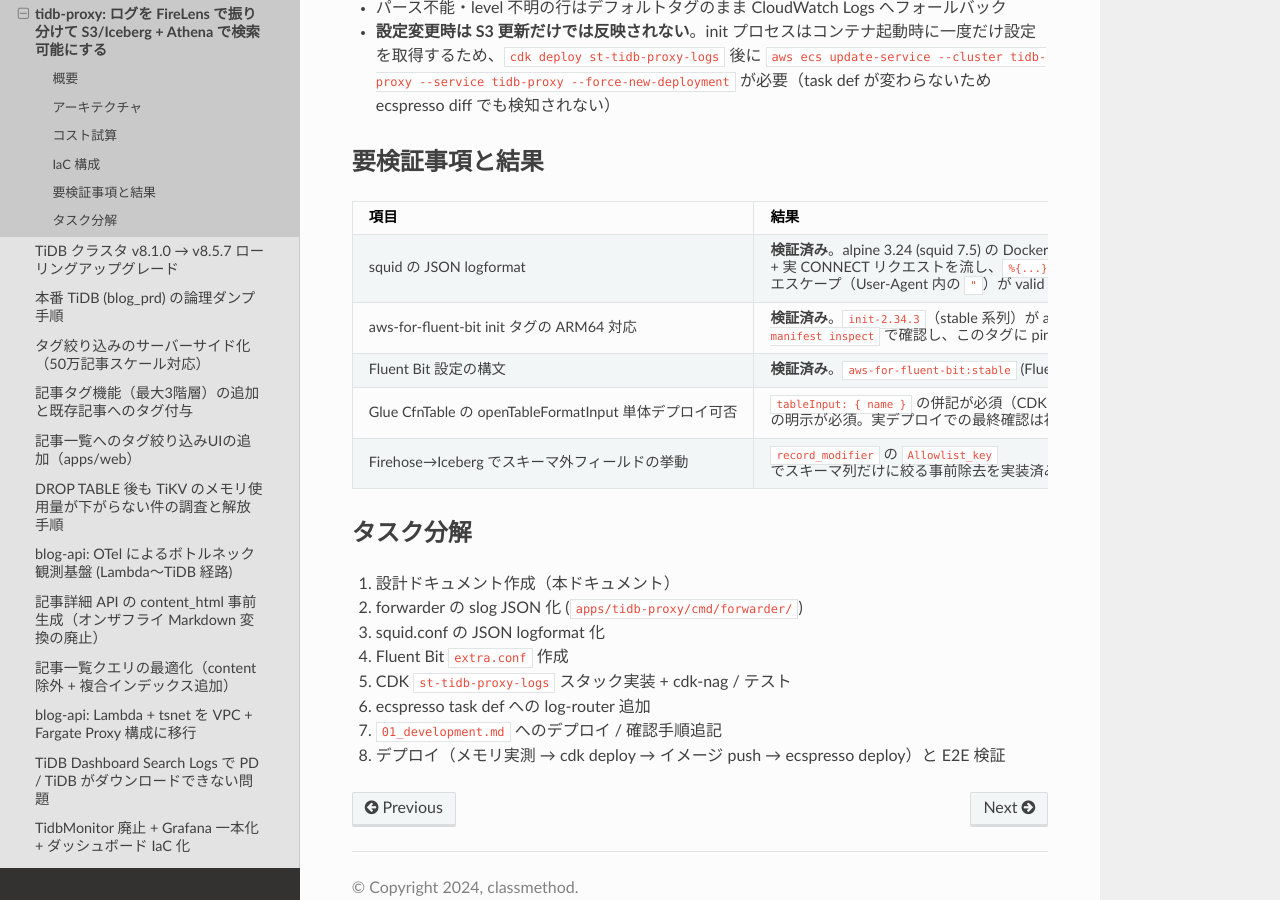
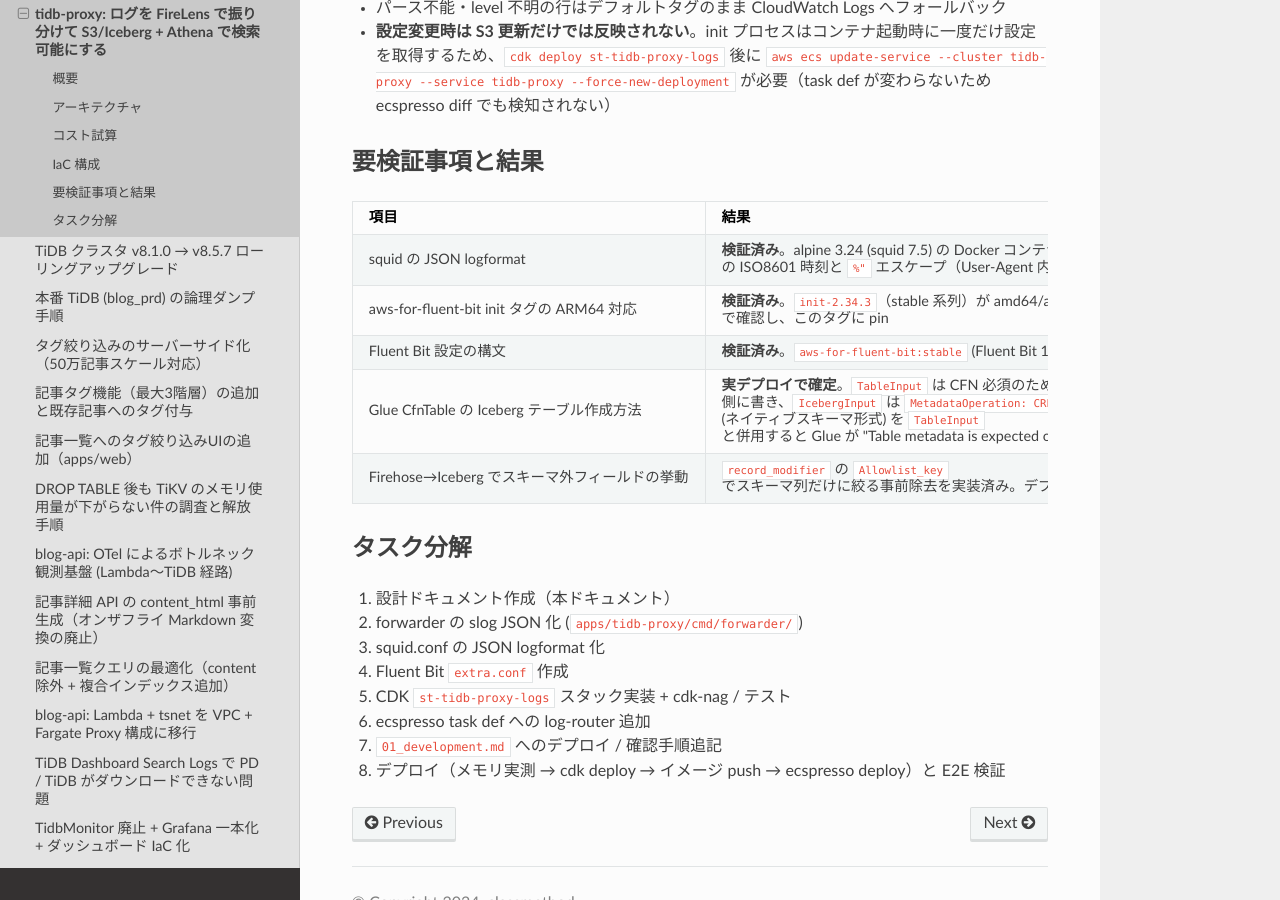
Before and after one commit to shuntaka9576/shuntaka-dev, a Sphinx documentation site: the page built from docs/source/98_tasks/2026-07-10-tidb-proxy-log-iceberg/index.md, in a window 1280 px wide and 900 px high, scrolled down 4361 px. Built offline with Sphinx 7.4.7 and the Read the Docs theme 3.1.0, drawn with Linux system fonts in a browser that asks for light colours.

Commit message:
fix: Glue Iceberg テーブルのメタデータを TableInput 側に寄せて CREATE_FAILED を修正

```diff
--- a/docs/source/98_tasks/2026-07-10-tidb-proxy-log-iceberg/index.md
+++ b/docs/source/98_tasks/2026-07-10-tidb-proxy-log-iceberg/index.md
@@ -129,13 +129,13 @@
 
 ## 要検証事項と結果
 
-| 項目                                                   | 結果                                                                                                                                                                                                         |
-| ------------------------------------------------------ | ------------------------------------------------------------------------------------------------------------------------------------------------------------------------------------------------------------ |
-| squid の JSON logformat                                | **検証済み**。alpine 3.24 (squid 7.5) の Docker コンテナで `squid -k parse` + 実 CONNECT リクエストを流し、`%{...}tg` の ISO8601 時刻と `%"` エスケープ（User-Agent 内の `"`）が valid JSON になることを確認 |
-| aws-for-fluent-bit init タグの ARM64 対応              | **検証済み**。`init-2.34.3`（stable 系列）が amd64/arm64 のマルチアーキで存在することを `docker manifest inspect` で確認し、このタグに pin                                                                   |
-| Fluent Bit 設定の構文                                  | **検証済み**。`aws-for-fluent-bit:stable` (Fluent Bit 1.9) の `--dry-run` で configuration test successful                                                                                                   |
-| Glue CfnTable の openTableFormatInput 単体デプロイ可否 | `tableInput: { name }` の併記が必須（CDK の型検証で判明）。schema fields も `required` の明示が必須。実デプロイでの最終確認は初回 `cdk deploy` 時                                                            |
-| Firehose→Iceberg でスキーマ外フィールドの挙動          | `record_modifier` の `Allowlist_key` でスキーマ列だけに絞る事前除去を実装済み。デプロイ後に firehose-errors/ が空であることを確認する                                                                        |
+| 項目                                          | 結果                                                                                                                                                                                                                                                                                                                                                                                           |
+| --------------------------------------------- | ---------------------------------------------------------------------------------------------------------------------------------------------------------------------------------------------------------------------------------------------------------------------------------------------------------------------------------------------------------------------------------------------- |
+| squid の JSON logformat                       | **検証済み**。alpine 3.24 (squid 7.5) の Docker コンテナで `squid -k parse` + 実 CONNECT リクエストを流し、`%{...}tg` の ISO8601 時刻と `%"` エスケープ（User-Agent 内の `"`）が valid JSON になることを確認                                                                                                                                                                                   |
+| aws-for-fluent-bit init タグの ARM64 対応     | **検証済み**。`init-2.34.3`（stable 系列）が amd64/arm64 のマルチアーキで存在することを `docker manifest inspect` で確認し、このタグに pin                                                                                                                                                                                                                                                     |
+| Fluent Bit 設定の構文                         | **検証済み**。`aws-for-fluent-bit:stable` (Fluent Bit 1.9) の `--dry-run` で configuration test successful                                                                                                                                                                                                                                                                                     |
+| Glue CfnTable の Iceberg テーブル作成方法     | **実デプロイで確定**。`TableInput` は CFN 必須のため、メタデータ (name / columns / location) は全て `TableInput` 側に書き、`IcebergInput` は `MetadataOperation: CREATE` + `Version` のみとする。`icebergTableInput` (ネイティブスキーマ形式) を `TableInput` と併用すると Glue が "Table metadata is expected only via TableInput or via IcebergTableInputProperties" で CREATE_FAILED になる |
+| Firehose→Iceberg でスキーマ外フィールドの挙動 | `record_modifier` の `Allowlist_key` でスキーマ列だけに絞る事前除去を実装済み。デプロイ後に firehose-errors/ が空であることを確認する                                                                                                                                                                                                                                                          |
 
 ## タスク分解
 
```
Also changed, not shown: 2 other files.
